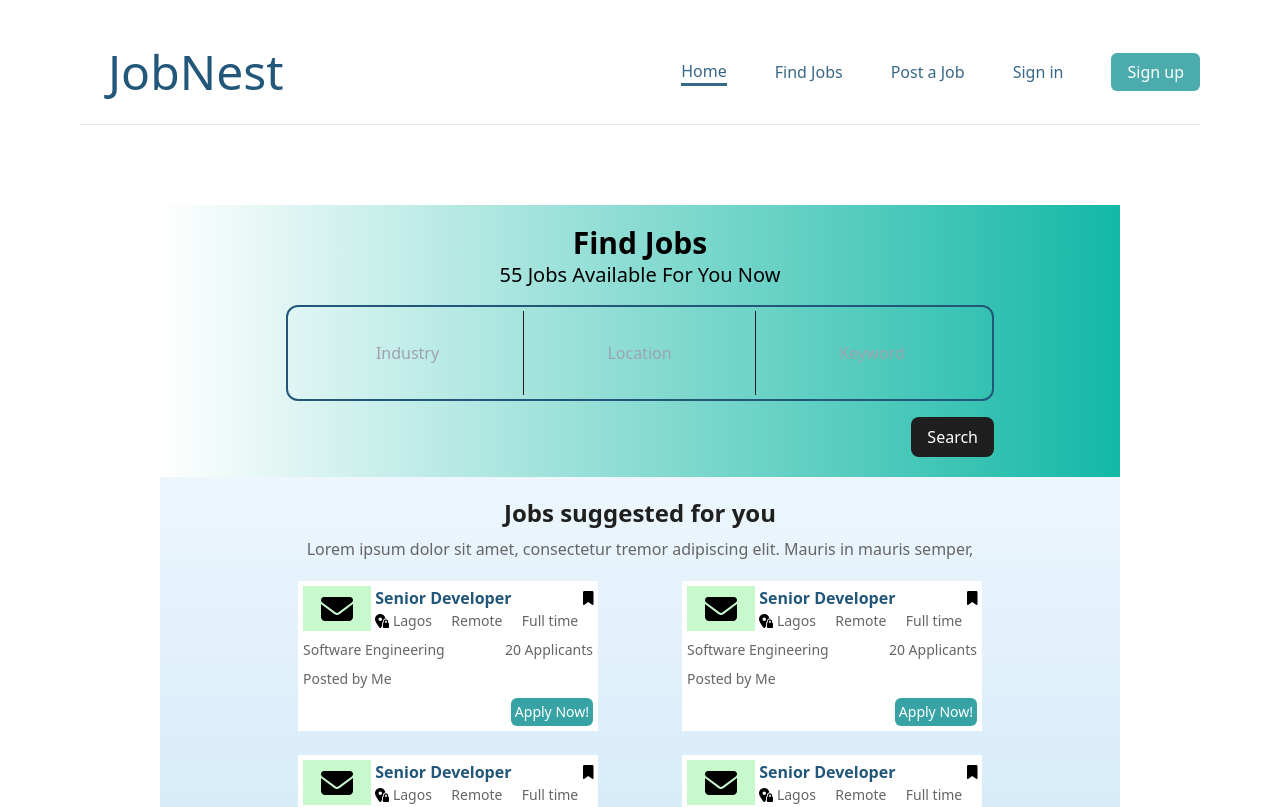
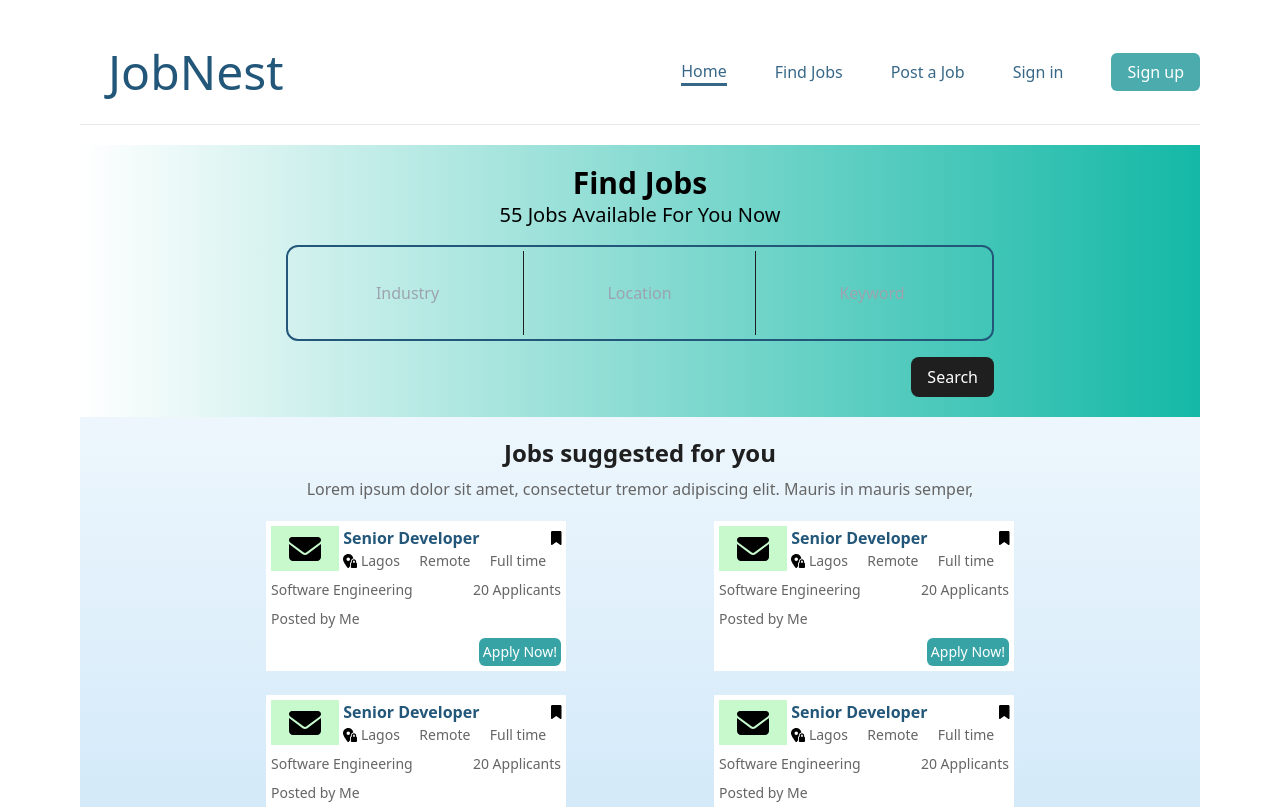
Before and after one commit to CardinalSparrow/JobNest, a React (Vite) app: page /find in a window 1280 px wide. Shown: the top 807 px of the page. Built offline with nearby package versions, Linux system fonts and the light colour scheme.

Commit message:
Integrated the latest main after mistura merge

```diff
--- a/src/pages/FindJobs.jsx
+++ b/src/pages/FindJobs.jsx
@@ -1,12 +1,10 @@
 import React from "react";
 import SearchJobsContainer from "../components/SearchJobsContainer";
-//import Footer from '../components/Footer'
 import styles from "./findJobs.module.css";
 import JobOpeningContainer from "../components/JobOpeningContainer";
-import Footer from "../components/Footer";
 export default function FindJobs() {
 	return (
-		<div className={`${styles.mainCont} lg:m-20`}>
+		<div className={`${styles.mainCont}`}>
 			<SearchJobsContainer />
 			<div className="text-center mt-5 text-[#1f1f1f]">
 				<p className="font-[600] text-2xl">Jobs suggested for you</p>
```
Also changed, not shown: 1 other file (tests, documents, lock files or other folders).
